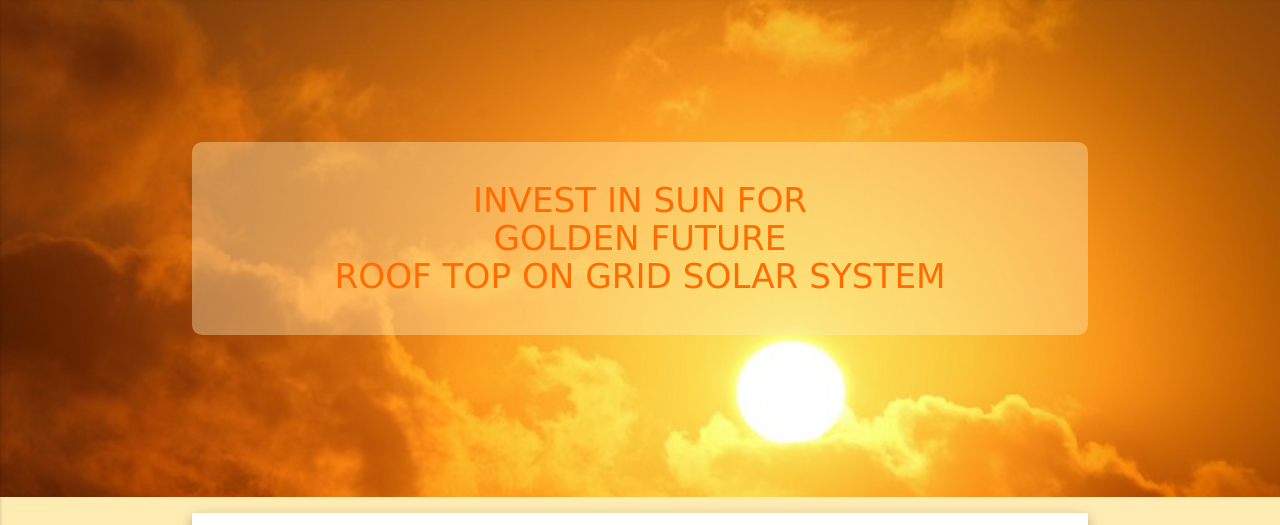
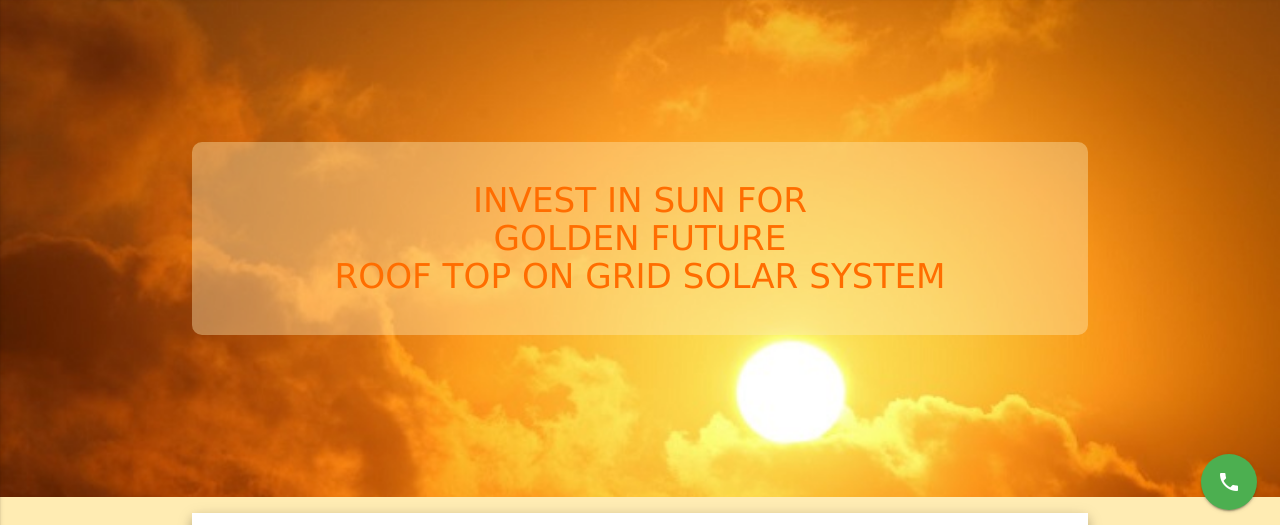
Before and after one commit to galaxysolarsystems/galaxysolar.github.io, a plain HTML site: page index.html in a window 1280 px wide. Shown: the part 267-792 px from the top of the page. Drawn offline with nearby package versions, Linux system fonts and the light colour scheme; a web font is replaced by a local one.

Commit message:
3:19AM_28_10_2018

```diff
--- a/index.html
+++ b/index.html
@@ -206,6 +206,7 @@
     </div>
 
     </footer>
+    <div class="fixed-action-btn"><a class="btn-floating btn-large green" href="tel:+919011014042"><i class="large material-icons">phone</i></a></div>
 
 
     <!--Import jQuery before materialize.js-->
```
